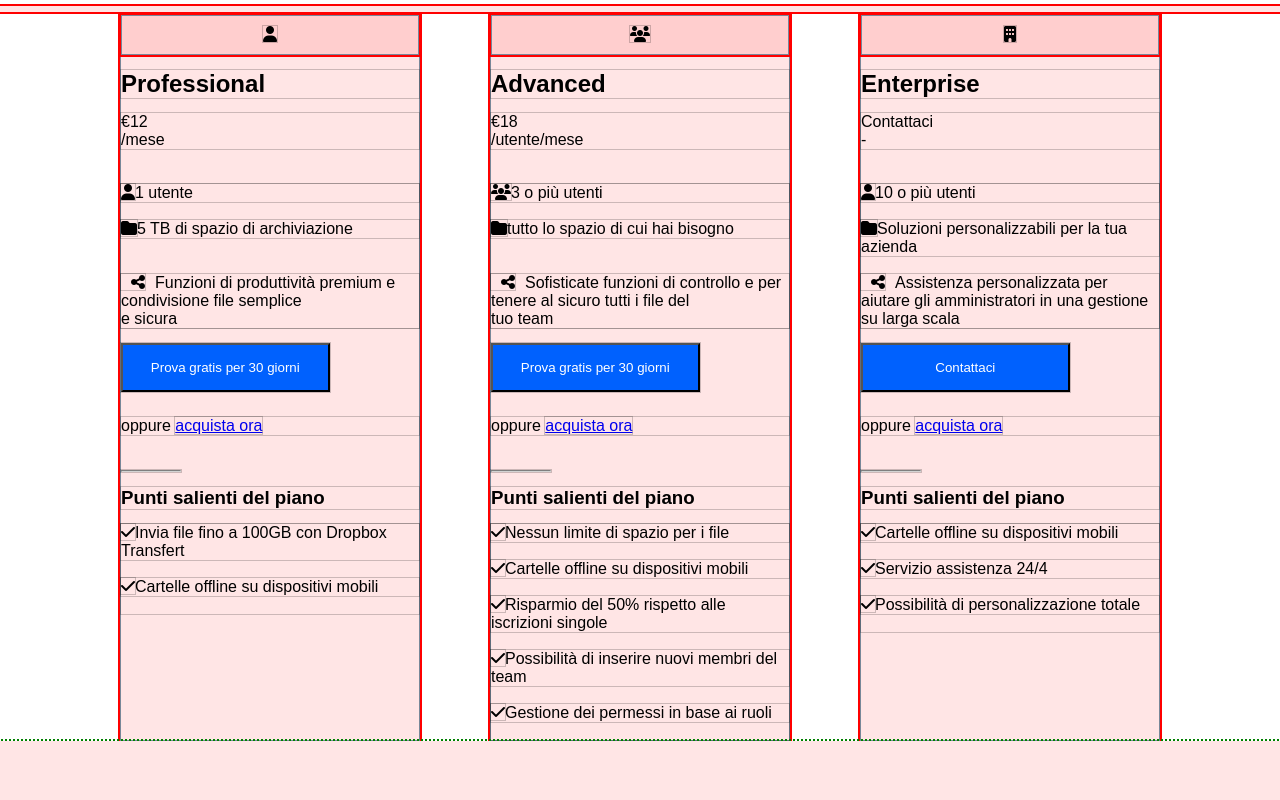
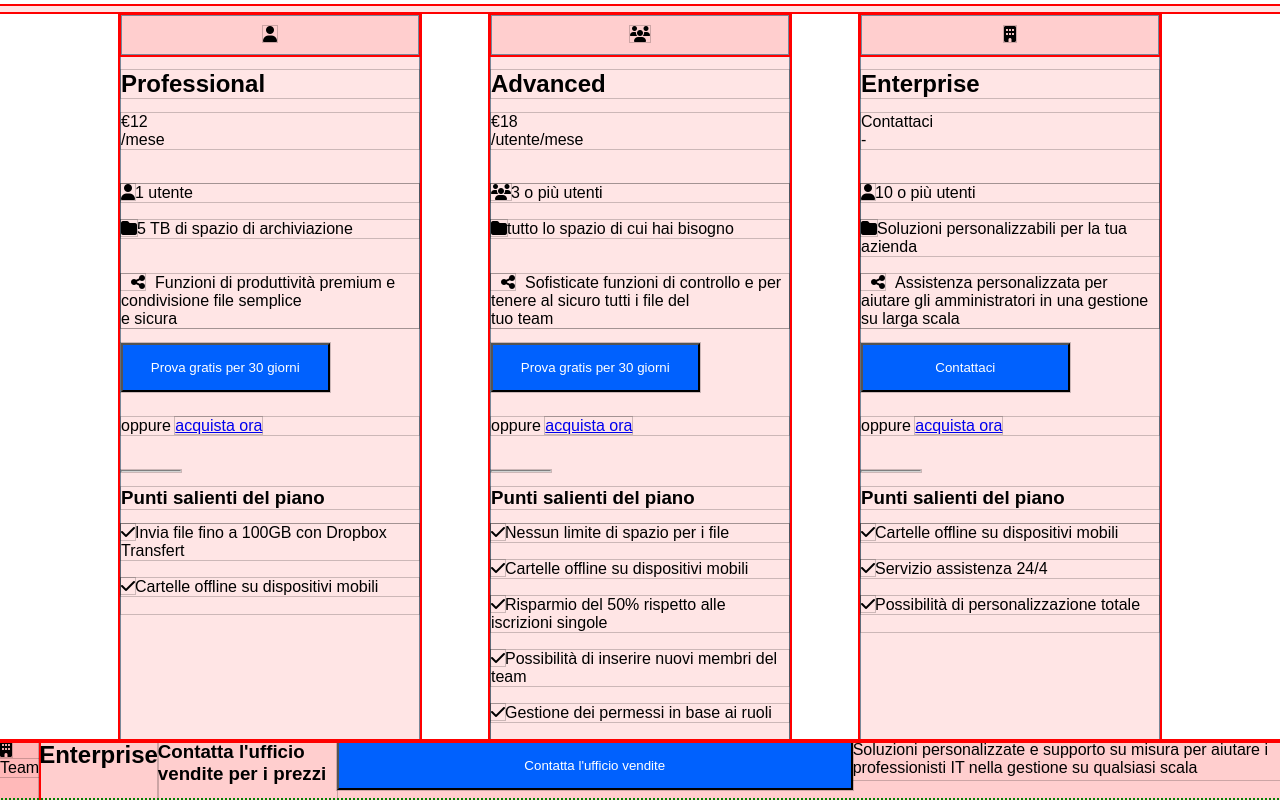
Before and after one commit to ruzica-glavas/htmlcss-dropbox, a plain HTML site: page index.html in a window 1280 px wide. Shown: the part 829-1629 px from the top of the page. Before the commit the page ends 1570 px from the top, so only its background shows below. Drawn offline with Linux system fonts and the light colour scheme.

Commit message:
add: tags in html in team-section

```diff
--- a/index.html
+++ b/index.html
@@ -240,9 +240,28 @@
         </div>
 
 
-
     </div>
 
+    <div class="team-section">
+
+        <div class="icon-team">
+
+        <i class="fa-solid fa-building"></i>
+        <p>Team</p>
+
+        </div>
+
+        <h2>Enterprise</h2>
+
+        <h3>Contatta l'ufficio vendite per i prezzi</h3>
+
+        <button class="btn-blue">Contatta l'ufficio vendite</button>
+
+        <p>Soluzioni personalizzate e supporto su misura per aiutare i professionisti IT nella gestione su
+            qualsiasi scala</p>
+    </div>
+
+<!--Terza parte del main-->
 
 
 
--- a/style.css
+++ b/style.css
@@ -198,3 +198,7 @@ hr{
     width:20%;
     border-color: lightgrey;
 }
+
+.team-section{
+    display: flex;
+}
```
